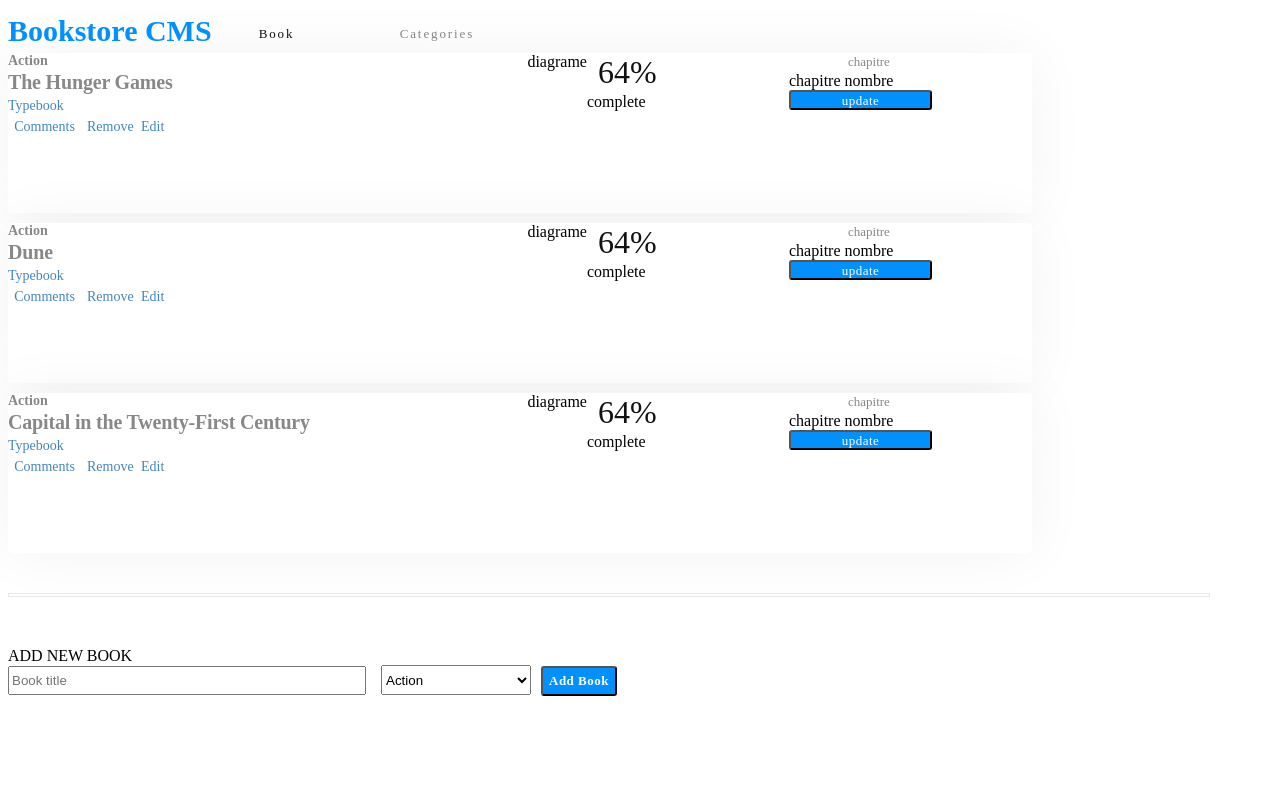
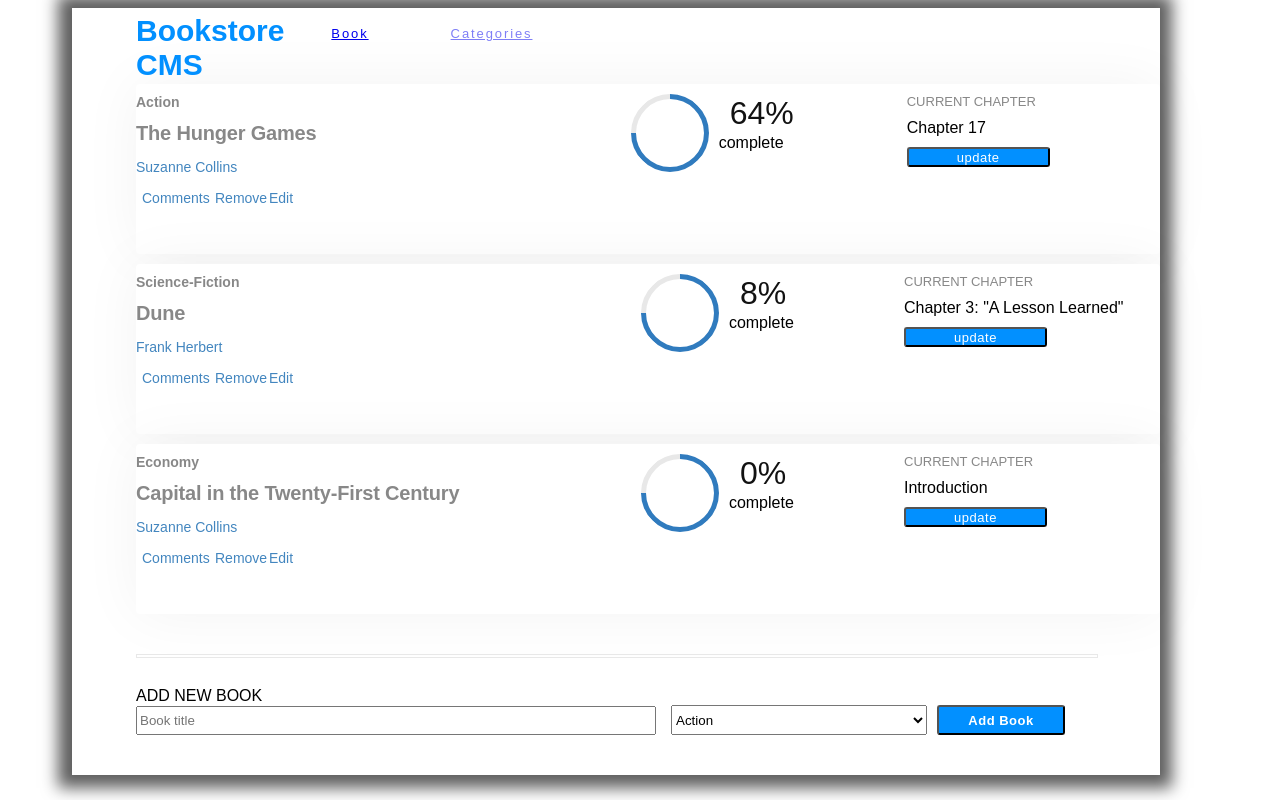
Before and after one commit to massazoum/Zoum_Bookstore, a React (Create React App) app: page / in a window 1280 px wide. Built offline with nearby package versions, Linux system fonts and the light colour scheme; the HTML template or start-up script is replaced by a standard one.

Commit message:
Fixing eslint and style errors and  every files implemented

```diff
--- a/src/App.css
+++ b/src/App.css
@@ -1,3 +1,11 @@
 main {
   background-color: var(--pale-grey);
+  width: 80vw;
+  padding-left: 5vw;
+  height: auto;
+  padding-bottom: 20px;
+  box-shadow: -1px 0 15px 13px rgba(0, 0, 0, 0.63);
+  -webkit-box-shadow: -1px 0 15px 13px rgba(0, 0, 0, 0.63);
+  -moz-box-shadow: -1px 0 15px 13px rgba(0, 0, 0, 0.63);
+  margin-left: 5vw;
 }
--- a/src/App.js
+++ b/src/App.js
@@ -1,15 +1,18 @@
 import './App.css';
 import React from 'react';
-import ListBook from './components/ListBooks';
+import { Routes, Route } from 'react-router-dom';
+import BookComponent from './components/ListBooks';
 import Nav from './components/NavBar';
-import Form from './components/FormAdd';
+import Categorie from './components/categories/Author';
 
 function App() {
   return (
     <main>
       <Nav />
-      <ListBook />
-      <Form />
+      <Routes>
+        <Route path="/" element={<BookComponent />} />
+        <Route path="/Author" element={<Categorie />} />
+      </Routes>
     </main>
   );
 }
--- a/src/components/FormAdd.css
+++ b/src/components/FormAdd.css
@@ -1,6 +1,6 @@
 
 .Title {
-  font-family: Montserrat;
+  font-family: 'poppins', sans-serif;
   font-size: 1.25rem;
   font-weight: bold;
   font-stretch: normal;
@@ -11,26 +11,28 @@
 }
 
 .DivForm {
-  margin-top: 50px;
+  margin-top: 20px;
+  margin-bottom: 20px;
 }
 
 .inpText {
   height: 23px;
-  width: 350px;
+  width: 40vw;
   margin-right: 15px;
 }
 
 .Select {
   height: 30px;
-  width: 150px;
+  width: 20vw;
 }
 
 .BtnSumit {
   margin-left: 10px;
   height: 30px;
+  width: 10vw;
   border-radius: 3px;
   background-color: #0290ff;
-  font-family: RobotoSlab;
+  font-family: 'poppins', sans-serif;
   font-size: 0.813rem;
   font-weight: bold;
   font-stretch: normal;
--- a/src/components/ListBooks.css
+++ b/src/components/ListBooks.css
@@ -1,3 +1,3 @@
-.hidden {
+/* .hidden {
   display: none;
-}
+} */
--- a/src/components/ListBooks.jsx
+++ b/src/components/ListBooks.jsx
@@ -1,17 +1,31 @@
 import React, { useState, useEffect } from 'react';
 import Zbook from './StateBook';
 import './ListBooks.css';
+import Form from './FormAdd';
 
 function ListBook() {
   const [Books, setBooks] = useState([
     {
+      Type: 'Action',
       Name: 'The Hunger Games',
+      Percent: '64%',
+      NameAuthor: 'Suzanne Collins',
+      ChapterBook: 'Chapter 17',
+
     },
     {
+      Type: 'Science-Fiction',
       Name: 'Dune',
+      Percent: '8%',
+      NameAuthor: 'Frank Herbert',
+      ChapterBook: 'Chapter 3: "A Lesson Learned"',
     },
     {
+      Type: 'Economy',
       Name: 'Capital in the Twenty-First Century',
+      Percent: '0%',
+      NameAuthor: 'Suzanne Collins',
+      ChapterBook: 'Introduction',
     },
   ]);
 
@@ -28,7 +42,7 @@ function ListBook() {
   }, []);
 
   const lineStyle = {
-    width: '75rem',
+    width: '75vw',
     height: '0.125rem',
     margin: '2.5rem 0.063rem 1.813rem 0',
     border: 'solid 1px #e8e8e8',
@@ -40,18 +54,33 @@ function ListBook() {
     element.addEventListener('click', () => {
       const el = element.parentElement.parentElement.parentElement;
       el.style.display = 'none';
-      // Perform further actions based on the button index
     });
   });
 
   return (
     <>
       <div>
-        {Books.map((element) => (<Zbook key={element} ll={element.Name} />))}
+        {Books.map((element) => (
+          <Zbook
+            key={element}
+            l={element.Type}
+            ll={element.Name}
+            lll={element.NameAuthor}
+            llll={element.ChapterBook}
+            lllll={element.Percent}
+          />
+        ))}
       </div>
       <div className="Line" style={lineStyle}> </div>
     </>
   );
 }
 
-export default ListBook;
+export default function BookComponent() {
+  return (
+    <div>
+      <ListBook />
+      <Form />
+    </div>
+  );
+}
--- a/src/components/NavBar.css
+++ b/src/components/NavBar.css
@@ -9,7 +9,7 @@
   display: flex;
   width: auto;
   margin: 0.375rem 2.938rem 0.125rem 0;
-  font-family: Montserrat;
+  font-family: 'poppins', sans-serif;
   font-size: 1.875rem;
   font-weight: bold;
   font-stretch: normal;
@@ -23,7 +23,7 @@
   width: 3.688rem;
   height: 1rem;
   margin: 1.125rem 2.563rem 0.688rem 0;
-  font-family: Montserrat;
+  font-family: 'poppins', sans-serif;
   font-size: 0.813rem;
   font-weight: normal;
   font-stretch: normal;
@@ -38,7 +38,7 @@
   height: 1rem;
   margin: 1.125rem 41.5rem 0.688rem 2.563rem;
   opacity: 0.5;
-  font-family: Montserrat;
+  font-family: 'poppins', sans-serif;
   font-size: 0.813rem;
   font-weight: normal;
   font-stretch: normal;
@@ -47,3 +47,8 @@
   letter-spacing: 1.9px;
   color: #121212;
 }
+
+link {
+  text-decoration: none;
+  color: #0290ff;
+}
--- a/src/components/NavBar.jsx
+++ b/src/components/NavBar.jsx
@@ -1,12 +1,16 @@
 import React from 'react';
 import './NavBar.css';
+import { Link } from 'react-router-dom';
 
 function Nav() {
   return (
     <div className="DivNav">
       <div className="Bookstore-CMS">Bookstore CMS </div>
-      <div className="BOOKS">Book</div>
-      <div className="CATEGORIES">Categories</div>
+      <div className="BOOKS"><Link to="./">Book</Link></div>
+      <div className="CATEGORIES">
+        {' '}
+        <Link to="./Author">Categories</Link>
+      </div>
     </div>
   );
 }
--- a/src/components/StateBook.jsx
+++ b/src/components/StateBook.jsx
@@ -2,18 +2,20 @@ import React from 'react';
 import './Zbook.css';
 import PropTypes from 'prop-types';
 
-function Zbook({ ll }) {
+function Zbook({
+  ll, l, lll, llll, lllll,
+}) {
   return (
     <div className="Divbook" id="Z">
       <div className="sectionA">
         <div className="action">
-          Action
+          {l}
         </div>
         <div className="Title">
           {ll}
         </div>
         <div className="Typebook">
-          Typebook
+          {lll}
         </div>
         <div className="DivBtns">
           <button className="Comments" type="button">Comments</button>
@@ -25,18 +27,19 @@ function Zbook({ ll }) {
 
       </div>
       <div className="sectionB">
+        <div className="Oval-2 " />
         <div>
-          diagrame
-        </div>
-        <div>
-          <div className="-Percent-Complete">64%</div>
+          <div className="-Percent-Complete">{lllll}</div>
           <div>complete</div>
         </div>
       </div>
 
       <div className="sectionC">
-        <div className="Current-Chapter">chapitre</div>
-        <div>chapitre nombre </div>
+        <div className="Current-Chapter">CURRENT CHAPTER</div>
+        <div>
+          {llll}
+          {' '}
+        </div>
         <button type="button" className="Update-progress">update</button>
       </div>
     </div>
@@ -44,7 +47,11 @@ function Zbook({ ll }) {
 }
 
 Zbook.propTypes = {
+  l: PropTypes.string.isRequired,
   ll: PropTypes.string.isRequired,
+  lll: PropTypes.string.isRequired,
+  llll: PropTypes.string.isRequired,
+  lllll: PropTypes.string.isRequired,
 };
 
 export default Zbook;
--- a/src/components/Zbook.css
+++ b/src/components/Zbook.css
@@ -8,20 +8,22 @@
   box-shadow: 0 0 60px 0 rgba(0, 0, 0, 0.05);
   background-color: #fff;
   margin-bottom: 10px;
+  padding-top: 10px;
 }
 
 .sectionA {
   display: flex;
   flex-direction: column;
   width: 500px;
+  row-gap: 10px;
 }
 
 .action {
-  width: 3.063rem;
+  width: auto;
   height: 1.125rem;
   margin: 0 2.438rem 0 0;
   opacity: 0.5;
-  font-family: Montserrat;
+  font-family: 'poppins', sans-serif;
   font-size: 0.875rem;
   font-weight: bold;
   font-stretch: normal;
@@ -35,7 +37,7 @@
   width: 6.688rem;
   height: 1.188rem;
   margin: 0.25rem 0 0;
-  font-family: RobotoSlab;
+  font-family: 'poppins', sans-serif;
   font-size: 0.875rem;
   font-weight: 300;
   font-stretch: normal;
@@ -48,7 +50,7 @@
 .Comments {
   width: 4.563rem;
   height: 1.188rem;
-  font-family: RobotoSlab;
+  font-family: 'poppins', sans-serif;
   font-size: 0.875rem;
   font-weight: 300;
   font-stretch: normal;
@@ -64,7 +66,7 @@
 .Remove {
   width: 3.375rem;
   height: 1.188rem;
-  font-family: RobotoSlab;
+  font-family: 'poppins', sans-serif;
   font-size: 0.875rem;
   font-weight: 300;
   font-stretch: normal;
@@ -80,7 +82,7 @@
 .Edit {
   width: 1.688rem;
   height: 1.188rem;
-  font-family: RobotoSlab;
+  font-family: 'poppins', sans-serif;
   font-size: 0.875rem;
   font-weight: 300;
   font-stretch: normal;
@@ -101,7 +103,7 @@
   width: auto;
   height: 2.438rem;
   margin: 0.063rem 7.063rem 0 0.688rem;
-  font-family: Montserrat;
+  font-family: 'poppins', sans-serif;
   font-size: 2rem;
   font-weight: normal;
   font-stretch: normal;
@@ -111,17 +113,27 @@
   color: #121212;
 }
 
+.Oval-2 {
+  border-radius: 50%;
+  width: 4.25rem;
+  height: 4.25rem;
+  border: 5px solid #307bbe;
+  border-left-color: #e8e8e8;
+  -webkit-transform: rotate(45deg);
+  transform: rotate(45deg);
+  margin-right: 10px;
+}
+
 .sectionC {
   display: flex;
   flex-direction: column;
+  row-gap: 10px;
+  width: 20vw;
 }
 
 .Current-Chapter {
-  width: 7.875rem;
-  height: 1.125rem;
-  margin: 0.063rem 3.625rem 0 3.688rem;
   opacity: 0.5;
-  font-family: RobotoSlab;
+  font-family: 'poppins', sans-serif;
   font-size: 0.813rem;
   font-weight: 300;
   font-stretch: normal;
@@ -134,7 +146,7 @@
 .Update-progress {
   width: 8.938rem;
   height: 1.225rem;
-  font-family: RobotoSlab;
+  font-family: 'poppins', sans-serif;
   font-size: 0.813rem;
   font-weight: 300;
   font-stretch: normal;
--- /dev/null
+++ b/src/components/categories/Author.jsx
@@ -0,0 +1,11 @@
+import React from 'react';
+
+function Categorie() {
+  return (
+    <div>
+      Page not available
+    </div>
+  );
+}
+
+export default Categorie;
--- a/src/index.css
+++ b/src/index.css
@@ -0,0 +1,3 @@
+body {
+  font-family: 'poppins', sans-serif;
+}
```
